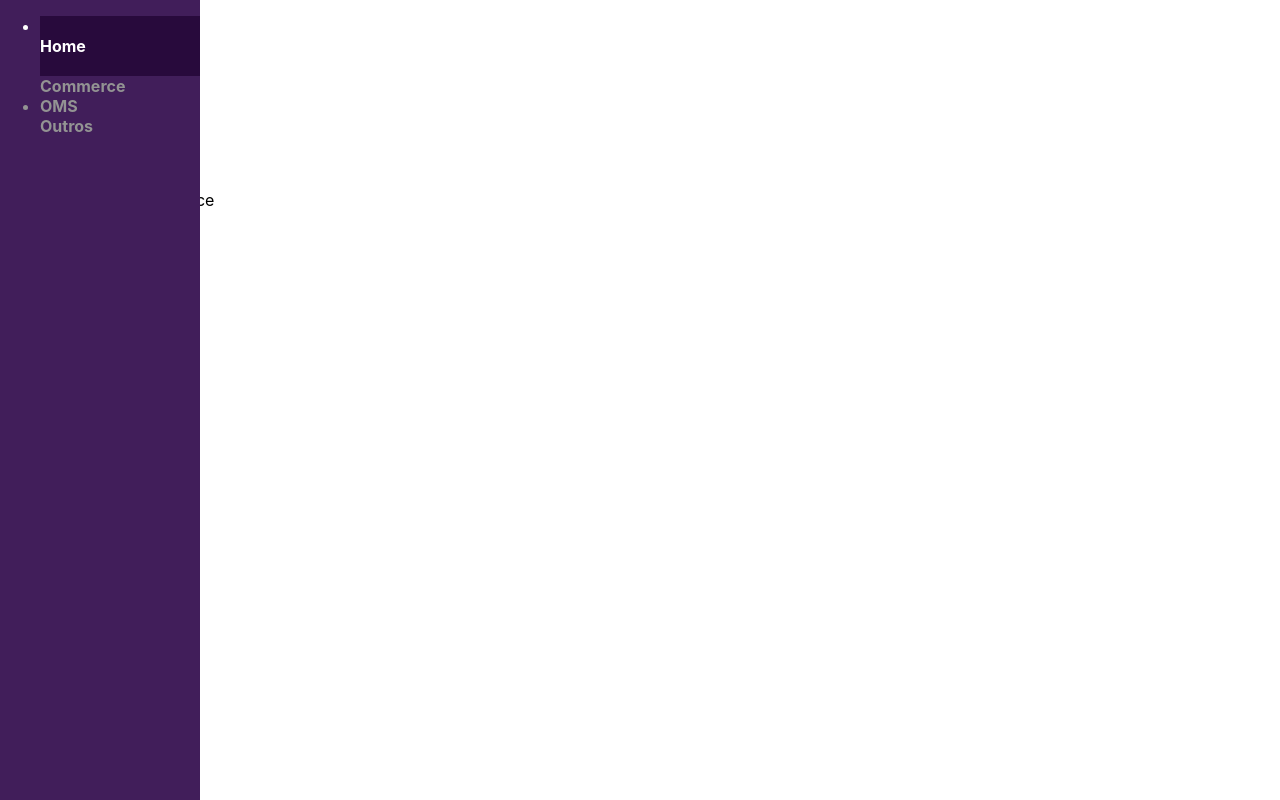
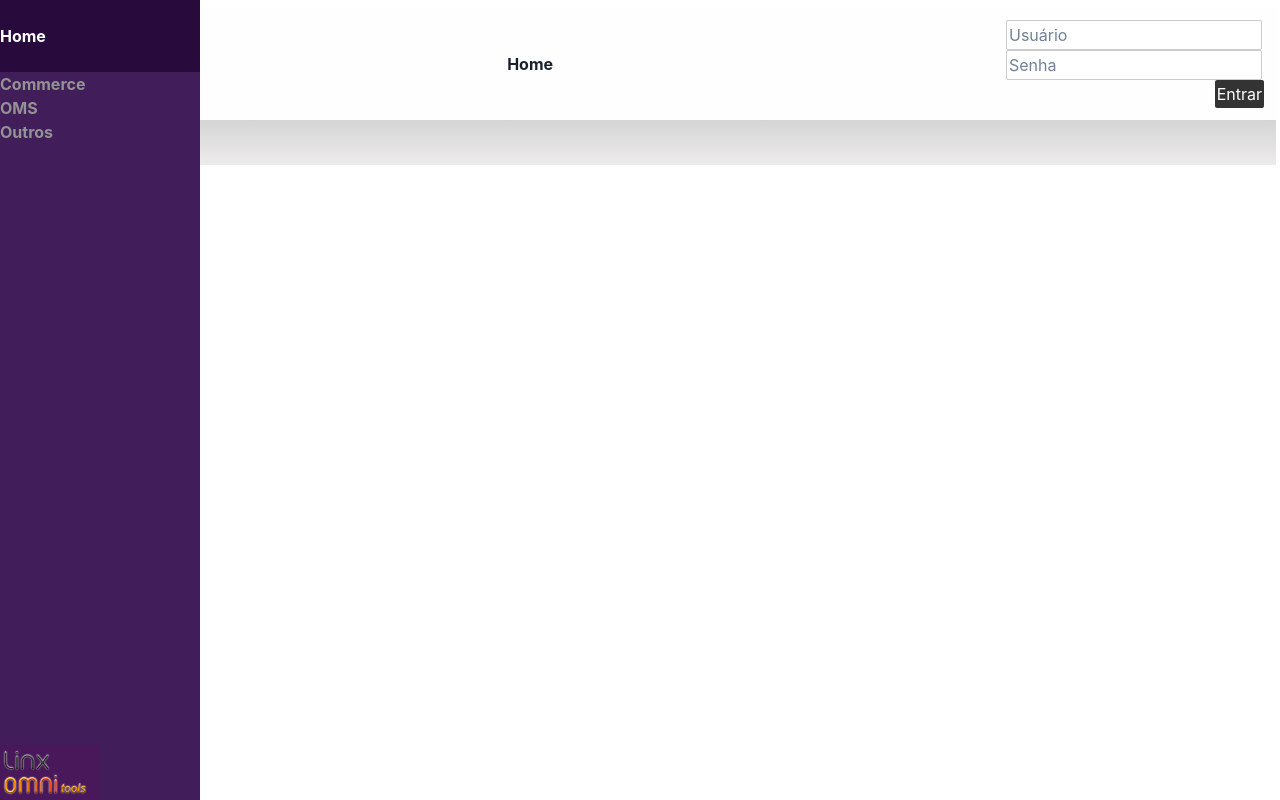
Before and after one commit to jonaszeferino/omniTools, a Next.js app: page / in a window 1280 px wide. Built offline with nearby package versions, Linux system fonts and the light colour scheme.

Commit message:
sidebar almost done

```diff
--- a/components/Navbar.jsx
+++ b/components/Navbar.jsx
@@ -1,4 +1,5 @@
 import { useState } from "react";
+import Image from "next/image";
 import Link from "next/link";
 import styles from "../styles/Navbar.module.css";
 
@@ -18,9 +19,9 @@ export default function Navbar() {
   };
 
   return (
-    <div className={styles.sidebar}>
+    <div className={styles.sidebar} style={{listStyleType: "none"}}>
     <ul>
-      <li style={{ backgroundColor: "#280A3C", color: "white" }}>
+      <li style={{ backgroundColor: "#280A3C", color: "white", listStyleType: "none" }}>
         <br />
         <Link href="/">
           <a><strong>Home</strong></a>
@@ -43,16 +44,21 @@ export default function Navbar() {
       )}
 
       {/* Link GLobal OMS funcionando ok, usar mesma lógica acima */}
-        <li>
-          <div onClick={handleOMSLinksClick} className={styles.category}>
+      <li style={{listStyleType: "none"}} >
+        <div onClick={handleOMSLinksClick}  >
           <span className={isOMSLinksOpen ? styles.arrowUp : styles.arrowDown} />
           <strong>OMS</strong>
         </div>
         {isOMSLinksOpen && (
-           <ul className={styles.otherLinks}>
-             <li>
+          <ul>
+            <li >
               <Link href="/orderwaitinggraphic">
                 <a>→Pedidos Pendentes</a>
+              </Link>
+            </li>
+            <li>
+              <Link href="/reservations">
+                <a>→Reservas Pendentes</a>
               </Link>
             </li>
 
@@ -66,14 +72,9 @@ export default function Navbar() {
                 <a>→Estoque por Filial</a>
               </Link>
             </li>
-           <li>
-          <Link href="/reservations">
-            <a>→Reservas Pendentes</a>
-          </Link>
-        </li>
+
           </ul>
         )}
-
 
         {/* Link GLobal Outros funcionando ok, usar mesma lógica acima */}
         <div onClick={handleOtherLinksClick} className={styles.category}>
@@ -97,6 +98,10 @@ export default function Navbar() {
         )}
       </li>
     </ul>
+
+    <div>
+      <Image src="/omniLogo.png" alt="Omni Logo" width={100} height={50} className={styles.logoContainer} />
+    </div>
   </div>
 
 
--- a/components/Topbar.jsx
+++ b/components/Topbar.jsx
@@ -18,7 +18,7 @@ export default function Topbar({ title, subTitle }) {
       <div className={styles.login}>
         <input type="text" placeholder="Usuário" />
         <input type="password" placeholder="Senha" />
-        <button className={styles.button}>Entrar</button>
+        <button styles={{backgroundColor: "purple"}}>Entrar</button>
 
       </div>
 
--- a/pages/index.jsx
+++ b/pages/index.jsx
@@ -1,39 +1,22 @@
-import Link from "next/link";
-import Head from "next/head";
+
+import { ChakraProvider } from "@chakra-ui/react";
+import Topbar from "../components/Topbar";
+import TopbarBelow from "../components/TopbarBelow";
+
 export default function Home() {
   return (
     <div>
-      <div style={{ margin: "auto" }}>
-        <Head>
-          <title>Home</title>
-          <meta name="keywords" content=""></meta>
-          <meta name="description" content=""></meta>
-        </Head>
-        <h1>Omni Tools</h1>
-        <br />
-        <Link href="/orderwaitinggraphic">
-          <a>Pedidos Em Espera</a>
-        </Link>
-        <br />
-        <Link href="/reservations">
-          <a>Reservas Em Aberto</a>
-        </Link>
-        <br />
-        <Link href="/quotation">
-          <a>Como funciona a Cotação</a>
-        </Link>
-        <br />
-        <Link href="/stockbylocation">
-          <a>Estoque por filial</a>
-        </Link>
-        <br />
-        <Link href="/stockOnCommerce">
-          <a>Estoque No Linx Commerce</a>
-        </Link>
-        <br />
-        <Link href="/stockAllAnalyzes">
-          <a>Analises</a>
-        </Link>
+      <div>
+
+        <Topbar title="Home " />
+      <TopbarBelow subTitle="Teste" />
+
+
+
+      <ChakraProvider>
+      </ChakraProvider>
+
+
         <br />
       </div>
     </div>
--- a/styles/Navbar.module.css
+++ b/styles/Navbar.module.css
@@ -4,6 +4,7 @@
   align-items: center; /* adicionado para centralizar verticalmente */
   background-color: #fefefe;
   padding: 2px; /* reduzido o valor do padding */
+  list-style-type: none !important;
 }
 
 .topbar a {
@@ -11,22 +12,26 @@
   margin-right: 0.5em;
   text-decoration: none;
   transition: 0.3s;
+  list-style-type: none !important;
 }
 
 .topbar a:hover {
   /* color: rgb(111, 80, 179); */
   color: #fff;
   text-decoration: none;
+  list-style-type: none !important;
 }
 
 .title-container {
   border-bottom: 1px solid black;
   font-size: 18px;
+  list-style-type: none !important;
 }
 
 .login {
   display: flex;
   align-items: center;
+  list-style-type: none !important;
 }
 
 .login input[type="text"],
@@ -36,6 +41,7 @@
   border-radius: 2px;
   border: 1px solid #ccc;
   width: 100%;
+  list-style-type: none !important;
 }
 
 .login button {
@@ -45,19 +51,21 @@
   border: none;
   border-radius: 2px;
   cursor: pointer;
+  list-style-type: none !important;
 }
 .topBarBelow {
   background-image: linear-gradient(to bottom, #d5d5d5, #e5e2e2b0);
   height: 45px;
+  color: black;
 }
 
 /*Teste SideBar*/
 
 .sidebar {
   position: fixed;
-  /* background-color: #b17ce7; */
   background-color: #411e5a;
   color: rgb(147, 147, 147);
+  margin-left: 0%;
   left: 0;
   top: 0;
   height: 100%;
@@ -65,6 +73,7 @@
   display: flex;
   flex-direction: column;
   justify-content: space-between;
+  text-align: left;
 }
 .sidebar div:hover {
   color: white;
@@ -88,3 +97,13 @@
   flex-direction: column;
   align-items: flex-end;
 }
+
+.logoContainer {
+  position: absolute;
+  bottom: 0;
+  left: auto;
+  right: auto;
+  margin: auto;
+  text-align: center;
+  align-items: center;
+}
```
Also changed, not shown: public/omniLogo.png (added). Lines whose indentation alone changed are shown as unchanged.
